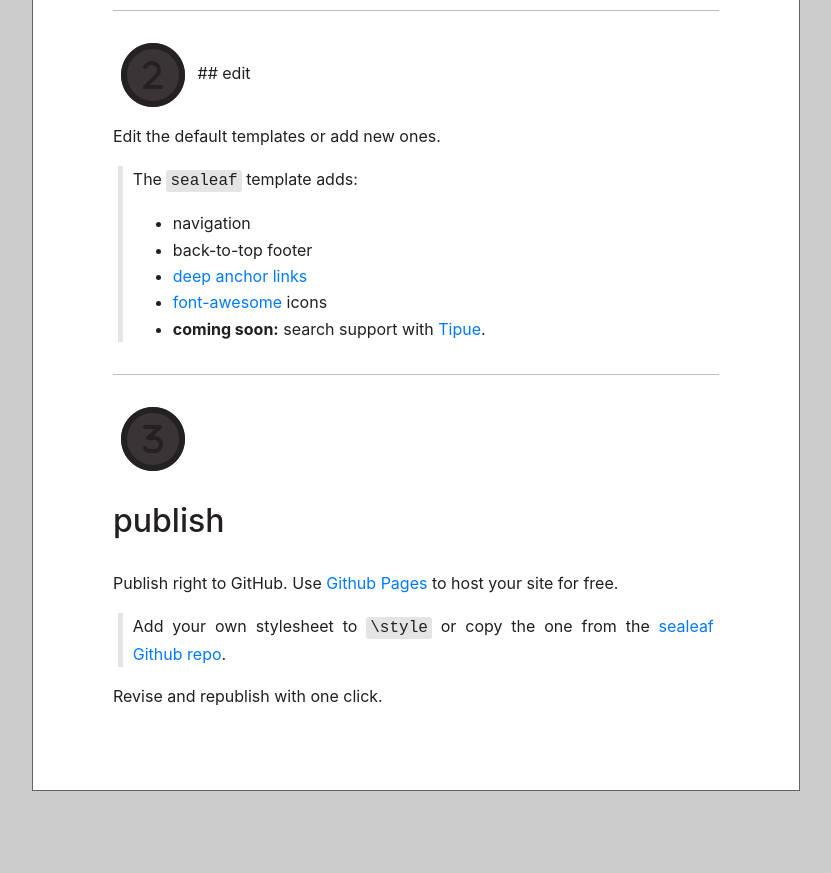
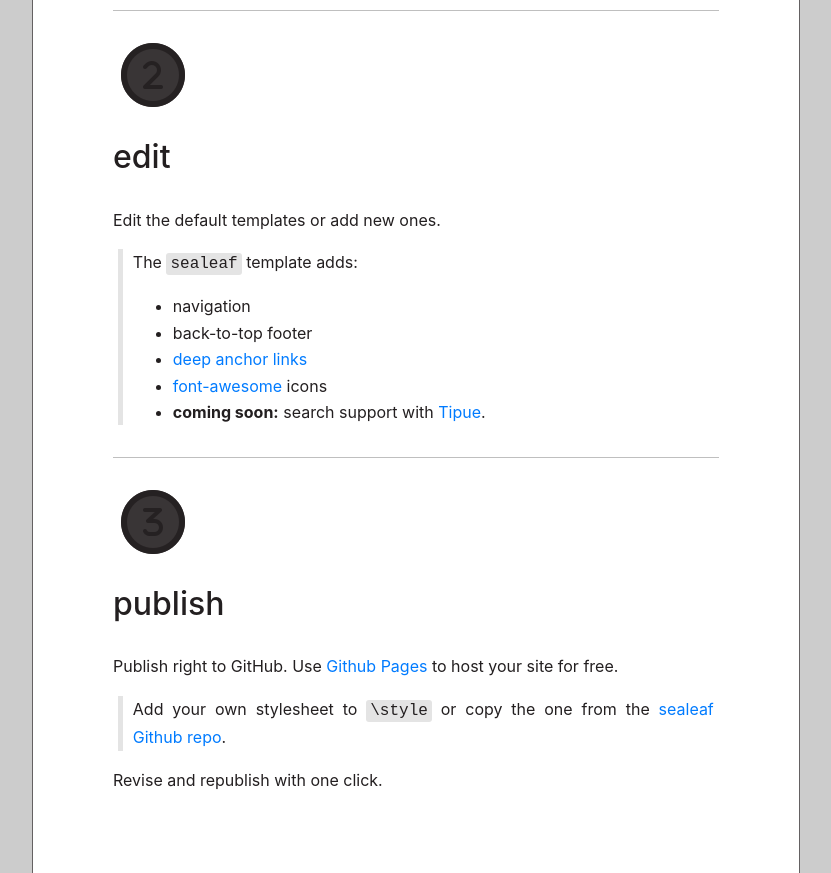
Before and after one commit to gstanaway/sealeaf, a plain HTML site: page index.html in a window 1280 px wide. Shown: the part 850-1723 px from the top of the page, without its empty margins (224-1055 px from the left). Before the commit the page ends 1673 px from the top, so only its background shows below. Drawn offline with nearby package versions, Linux system fonts and the light colour scheme; a script that the page names is missing.

Commit message:
Published with http://classeur.io

```diff
--- a/index.html
+++ b/index.html
@@ -40,7 +40,7 @@
    <i class="fa fa-circle-thin fa-stack-2x icon-background2"></i>
   <span class="fa fa-stack-1x">2</span>
 </span>
-## edit
+<h2 id="edit">edit</h2>
 <p>Edit the default templates or add new ones.</p>
 <blockquote>
 <p>The <code>sealeaf</code> template adds:</p>
```
